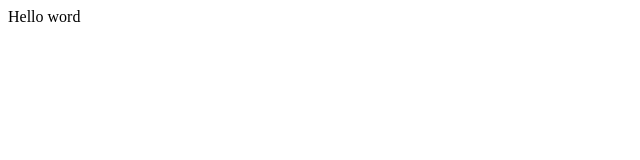
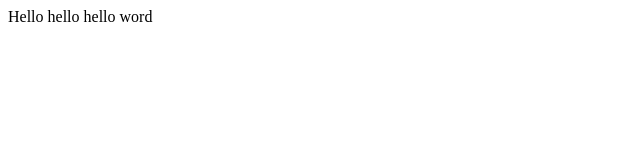
Before and after one commit to Melodymanas/project0, a plain HTML site: page hello.html in a window 1280 px wide. Shown: the full height of the page, 0-640 px from the left. Drawn offline with Linux system fonts and the light colour scheme.

Commit message:
Update hello.html

```diff
--- a/hello.html
+++ b/hello.html
@@ -4,6 +4,6 @@
     <title> My webpage</title>
   </head>
   <body>
-    Hello word
+    Hello hello hello word
   </body>
 </html>
```
